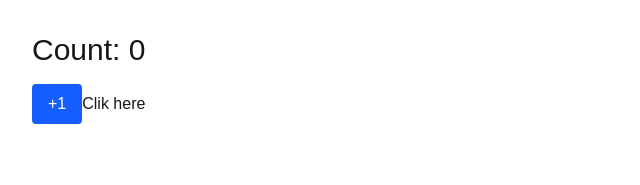
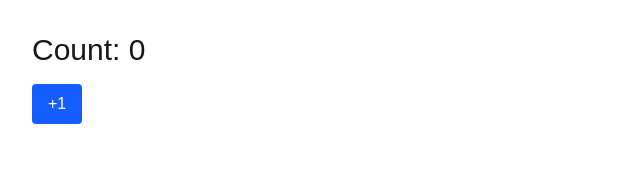
Before and after one commit to vishnurmcx-blip/my-first-next, a Next.js app: page /counter in a window 1280 px wide. Shown: the top 185 px of the page, without its empty margins (0-640 px from the left). Built offline with nearby package versions, Linux system fonts and the light colour scheme.

Commit message:
updated counter page

```diff
--- a/app/counter/page.tsx
+++ b/app/counter/page.tsx
@@ -14,7 +14,7 @@ export default function CounterPage() {
       >
         +1
       </button>
-      <Link>Clik here</Link>
+
     </main>
   );
 }
--- a/app/page.tsx
+++ b/app/page.tsx
@@ -18,6 +18,7 @@ export default function Home() {
         <h1>Hello World of vercel</h1>
       </div>
       <Counter />
+
     </main>
   );
 }
```
